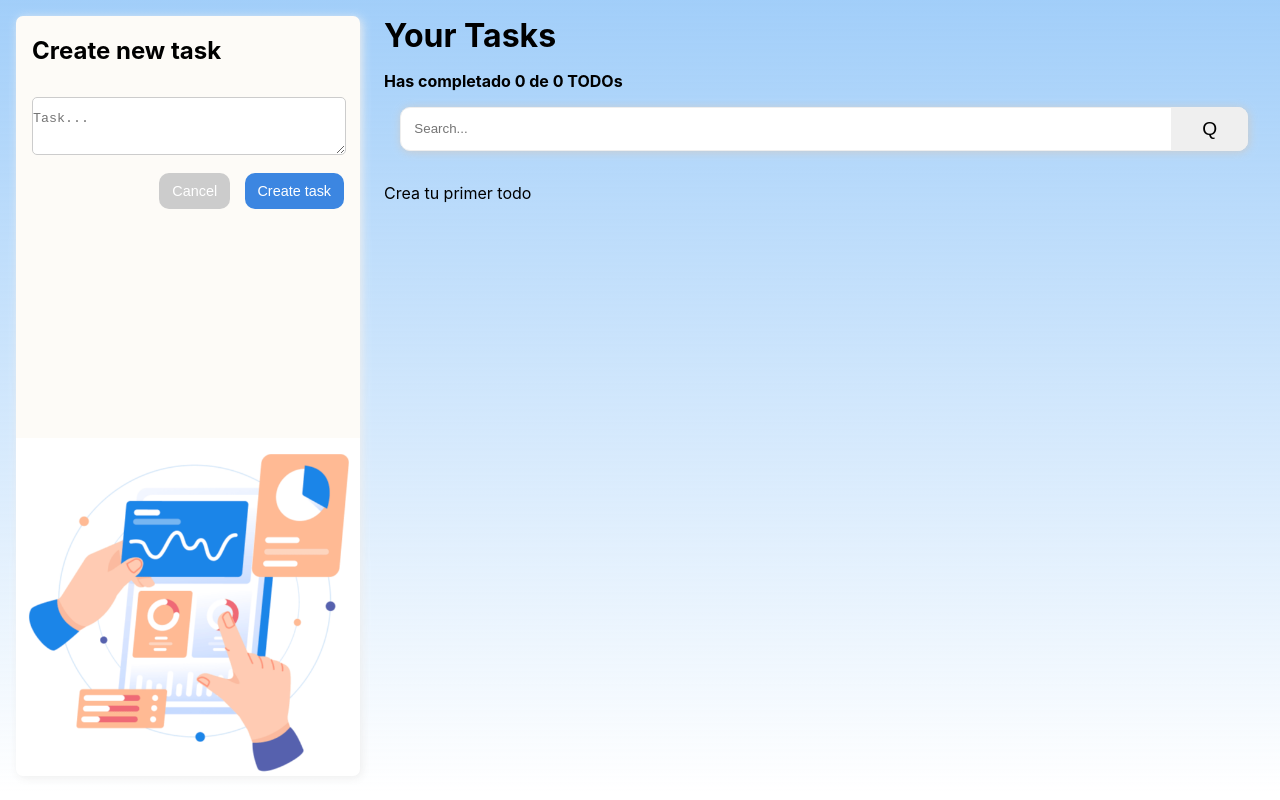
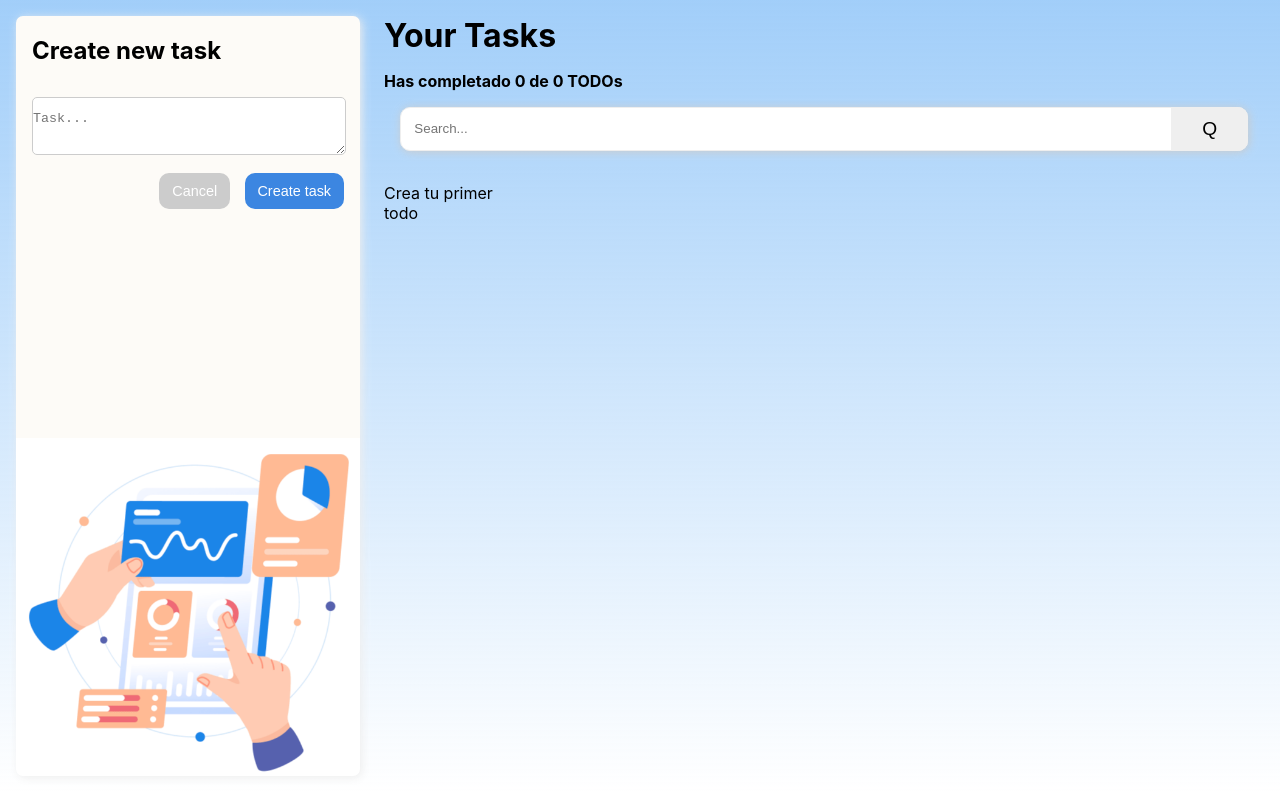
Before and after one commit to debian789/todo, a React (Create React App) app: page / in a window 1280 px wide. Built offline with nearby package versions, Linux system fonts and the light colour scheme.

Commit message:
Implementacion de render props

```diff
--- a/src/App.js
+++ b/src/App.js
@@ -46,7 +46,29 @@ function App() {
             setSearchValue={setSearchValue}
           />
         </TodoHeader>
+        <TodoList
+          error = {error}
+          loading = {loading}
+          searchedTodos= {searchedTodos}
 
+          onError = {() =>  <p>Hubo un error ... </p>}
+          onLoading = {() =>  <p>estamos cargando</p>}
+          render = {(item, index) => (
+            <TodoItem
+              key={index}
+              text={item.text}
+              completed={item.completed}
+              onComplete={() => {
+                completeTodos(item.text);
+              }}
+              deleteTodo={() => {
+                deleteTodo(item.text);
+              }}
+            />
+          )}
+        />
+
+{/*
         <TodoList>
           {error && <p>Hubo un error ... </p>}
           {loading && <p>estamos cargando</p>}
@@ -64,7 +86,7 @@ function App() {
               }}
             />
           ))}
-        </TodoList>
+        </TodoList> */}
         {openModal && (
           <Modal>
             <ContainerCreateTask
--- a/src/components/TodoList/index.js
+++ b/src/components/TodoList/index.js
@@ -1,10 +1,19 @@
 import "./TodoList.css";
 
-function TodoList(props) {
+function TodoList({error, loading, searchedTodos, onError, onLoading, render}) {
   return (
     <div className="container-list-items">
+
+      {error && onError()}
+      {loading && onLoading()}
+      {!loading && !searchedTodos.length && <p>Crea tu primer todo</p>}
+
+
+
       <ul>
-        {props.children}
+        {
+          searchedTodos.map((item, index) => render(item, index))
+        }
         <br />
         <br />
         <br />
```
